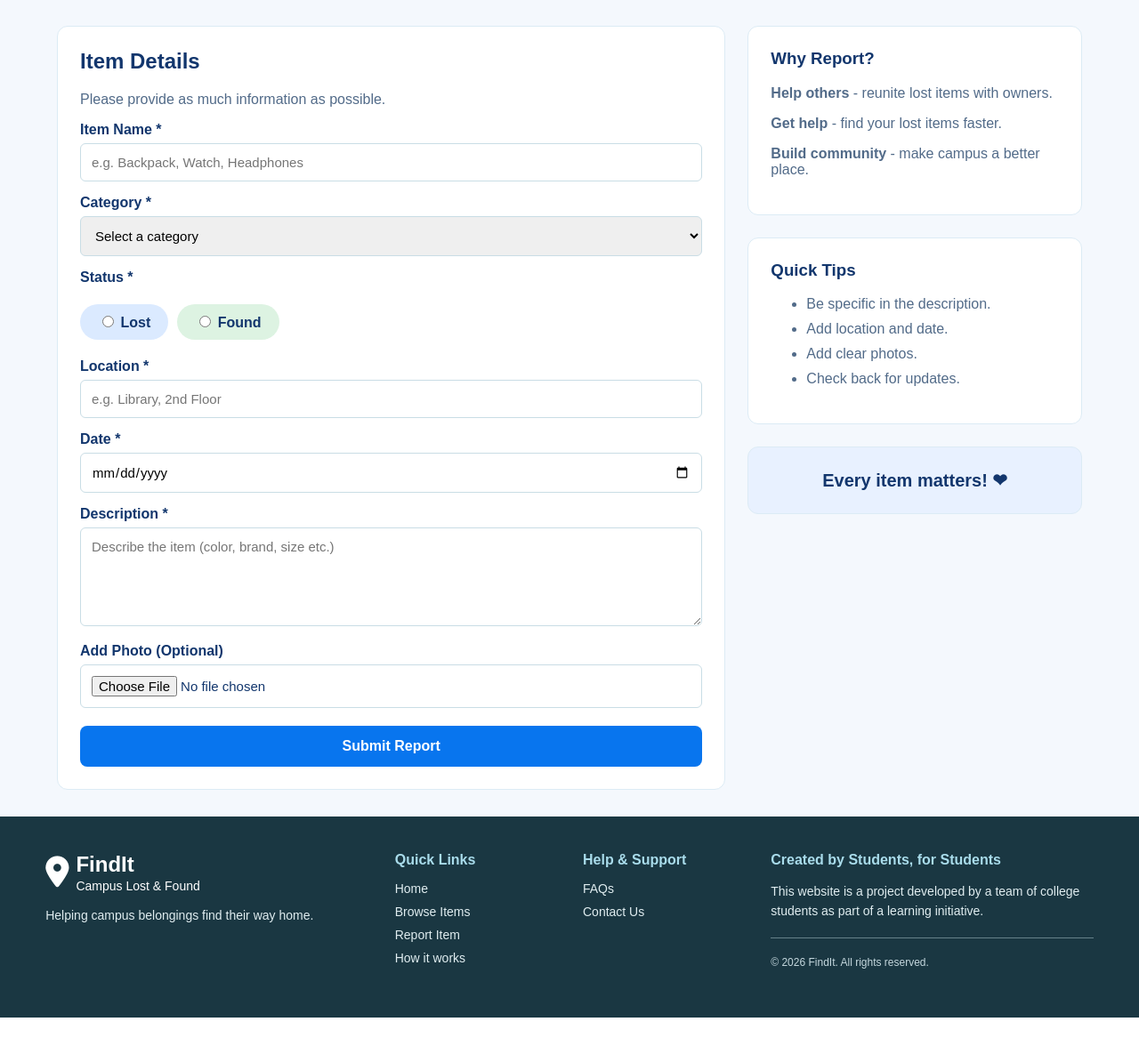
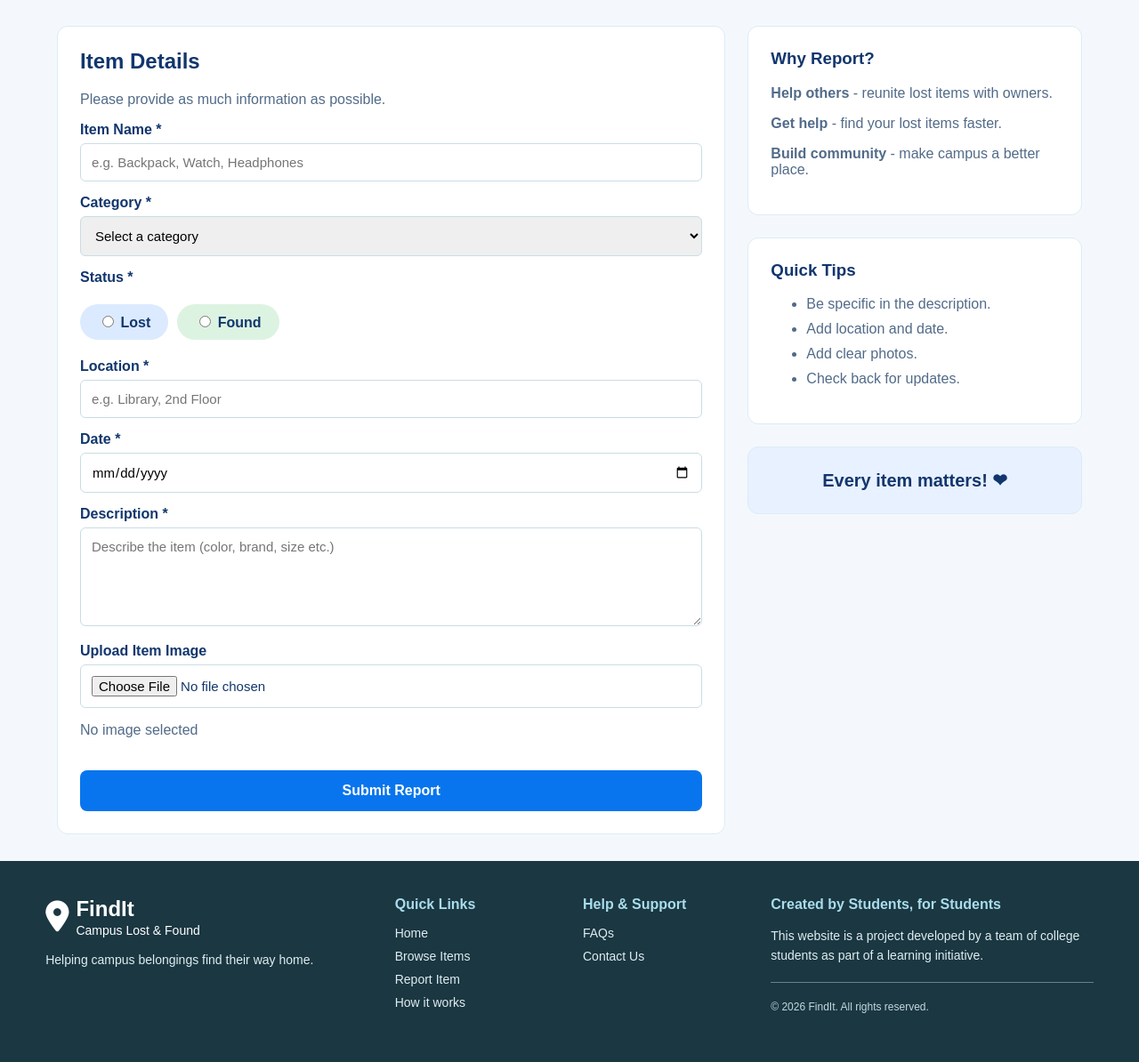
Before and after one commit to lakshaykhanna16/findit-campus, a Flask app: page /report-items in a window 1280 px wide. Shown: the part 421-1615 px from the top of the page at 89% size. Before the commit the page ends 1565 px from the top, so only its background shows below. Run offline with Flask 3, Linux system fonts and the light colour scheme; some libraries are stand-ins or nearby versions.

Commit message:
Add item image upload and preview

```diff
--- a/app.py
+++ b/app.py
@@ -1,14 +1,20 @@
+import os
+from werkzeug.utils import secure_filename
 
-import os
-
+from dotenv import load_dotenv
 from flask import Flask, render_template, request, redirect, url_for, flash
 from datetime import datetime
 
 from extensions import db
 from models import Item
 
+load_dotenv()
 
 app = Flask(__name__)
+
+app.config["UPLOAD_FOLDER"] = os.path.join(
+    app.root_path, "static", "uploads"
+)
 
 # Secret key for flash messages and sessions
 app.config["SECRET_KEY"] = os.environ["SECRET_KEY"]
@@ -52,32 +58,50 @@ def report():
 
     if request.method == "POST":
 
-        # Convert form date into Python date format
-        item_date = datetime.strptime(
-            request.form["date"], "%Y-%m-%d"
+        item_name = request.form.get("item_name")
+        category = request.form.get("category")
+        status = request.form.get("status")
+        location = request.form.get("location")
+        date = datetime.strptime(
+            request.form.get("date"), "%Y-%m-%d"
         ).date()
+        description = request.form.get("description")
 
-        # Create a new item
+        # Create the item first
         new_item = Item(
-            item_name=request.form["item_name"],
-            category=request.form["category"],
-            status=request.form["status"],
-            location=request.form["location"],
-            date=item_date,
-            description=request.form["description"]
+            item_name=item_name,
+            category=category,
+            status=status,
+            location=location,
+            date=date,
+            description=description
         )
 
-        # Save item to database
         db.session.add(new_item)
         db.session.commit()
 
-        # Show success message
-        flash("Your item has been reported successfully!", "success")
+        # Get the uploaded image
+        image = request.files.get("item_image")
 
-        # Redirect back to report page
-        return redirect(url_for("report"))
+        if image and image.filename != "":
+            filename = secure_filename(image.filename)
 
-    # Display report form (GET request)
+            # Give the image a unique filename
+            filename = str(new_item.item_id) + "_" + filename
+
+            # Save the image
+            image.save(
+                os.path.join(app.config["UPLOAD_FOLDER"], filename)
+            )
+
+            # Save the filename in the database
+            new_item.image_filename = filename
+            db.session.commit()
+
+        flash("Item reported successfully!")
+        return redirect(url_for("browse"))
+
+    # GET request: show the empty report form
     return render_template("report-items.html")
 
 
--- a/models.py
+++ b/models.py
@@ -10,3 +10,5 @@ class Item(db.Model):
     location = db.Column(db.String(150))
     date = db.Column(db.Date)
     description = db.Column(db.Text)
+
+    image_filename = db.Column(db.String(255))
--- a/requirements.txt
+++ b/requirements.txt
@@ -7,6 +7,7 @@ Jinja2==3.1.6
 MarkupSafe==3.0.4
 psycopg==3.3.9
 psycopg-binary==3.3.9
+python-dotenv==1.2.4
 SQLAlchemy==2.1.9
 typing_extensions==4.16.0
 Werkzeug==3.1.9
--- a/static/js/app.js
+++ b/static/js/app.js
@@ -0,0 +1,52 @@
+// Get the HTML elements
+const imageInput = document.querySelector('#item-image');
+const imagePreview = document.querySelector('#image-preview');
+const imageMessage = document.querySelector('#image-message');
+const removeButton = document.querySelector('#remove-image');
+
+// When the user chooses an image
+imageInput.addEventListener('change', function() {
+
+    const file = imageInput.files[0];
+
+    if (file) {
+
+        // Create a temporary URL for the image
+        const imageURL = URL.createObjectURL(file);
+
+        // Show the image preview
+        imagePreview.src = imageURL;
+        imagePreview.style.display = 'block';
+
+        // Update the message
+        imageMessage.textContent = 'Image added ✓';
+
+        // Disable choosing another image
+        imageInput.disabled = true;
+
+        // Show the remove button
+        removeButton.style.display = 'block';
+    }
+
+});
+
+// When the user clicks Remove image
+removeButton.addEventListener('click', function() {
+
+    // Clear the selected file
+    imageInput.value = '';
+
+    // Hide the preview
+    imagePreview.src = '';
+    imagePreview.style.display = 'none';
+
+    // Reset the message
+    imageMessage.textContent = 'No image selected';
+
+    // Allow the user to choose again
+    imageInput.disabled = false;
+
+    // Hide the remove button
+    removeButton.style.display = 'none';
+
+});
--- a/templates/report-items.html
+++ b/templates/report-items.html
@@ -51,7 +51,7 @@
       <!-- content -->
       <section class="content">
         <!-- form -->
-        <form class="report-form" method="post">
+        <form class="report-form" method="POST" enctype="multipart/form-data">
           <h2>Item Details</h2>
           <p>Please provide as much information as possible.</p>
 
@@ -107,15 +107,31 @@
           ></textarea>
 
           <!-- photo -->
-          <label for="photo">Add Photo (Optional)</label>
-          <input
-            type="file"
-            id="photo"
-            name="photo"
-            accept="image/png, image/jpeg"
-          />
+          <div class="form-group">
+            <label for="item-image">Upload Item Image</label>
 
-          <button class="submit-button" type="submit">Submit Report</button>
+            <input
+                type="file"
+                id="item-image"
+                name="item_image"
+                accept="image/*"
+            >
+
+                <p id="image-message">No image selected</p>
+
+                <img
+                    id="image-preview"
+                    src=""
+                    alt="Image preview"
+                    style="display: none; width: 200px; margin-top: 10px;"
+                >
+
+                <button type="button" id="remove-image" style="display: none;">
+                    Remove image
+                </button>
+            </div>
+            <!-- Submit button -->
+            <button class="submit-button" type="submit">Submit Report</button>
         </form>
 
         <!-- sidebar -->
```
Also changed, not shown: templates/browse-items.html (+11 -4 lines), static/images/default-item.png (added), static/items/item1.jpeg (deleted).
